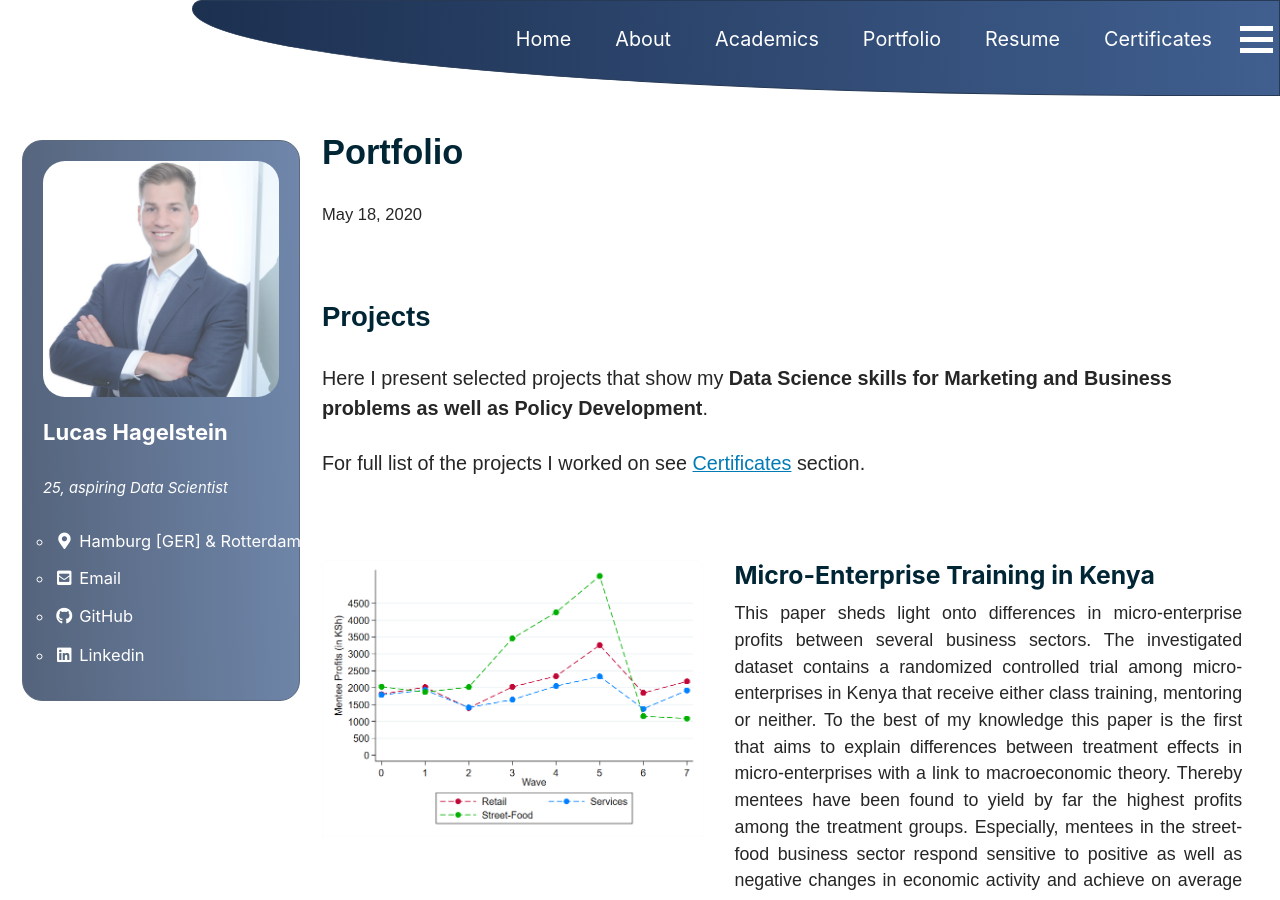
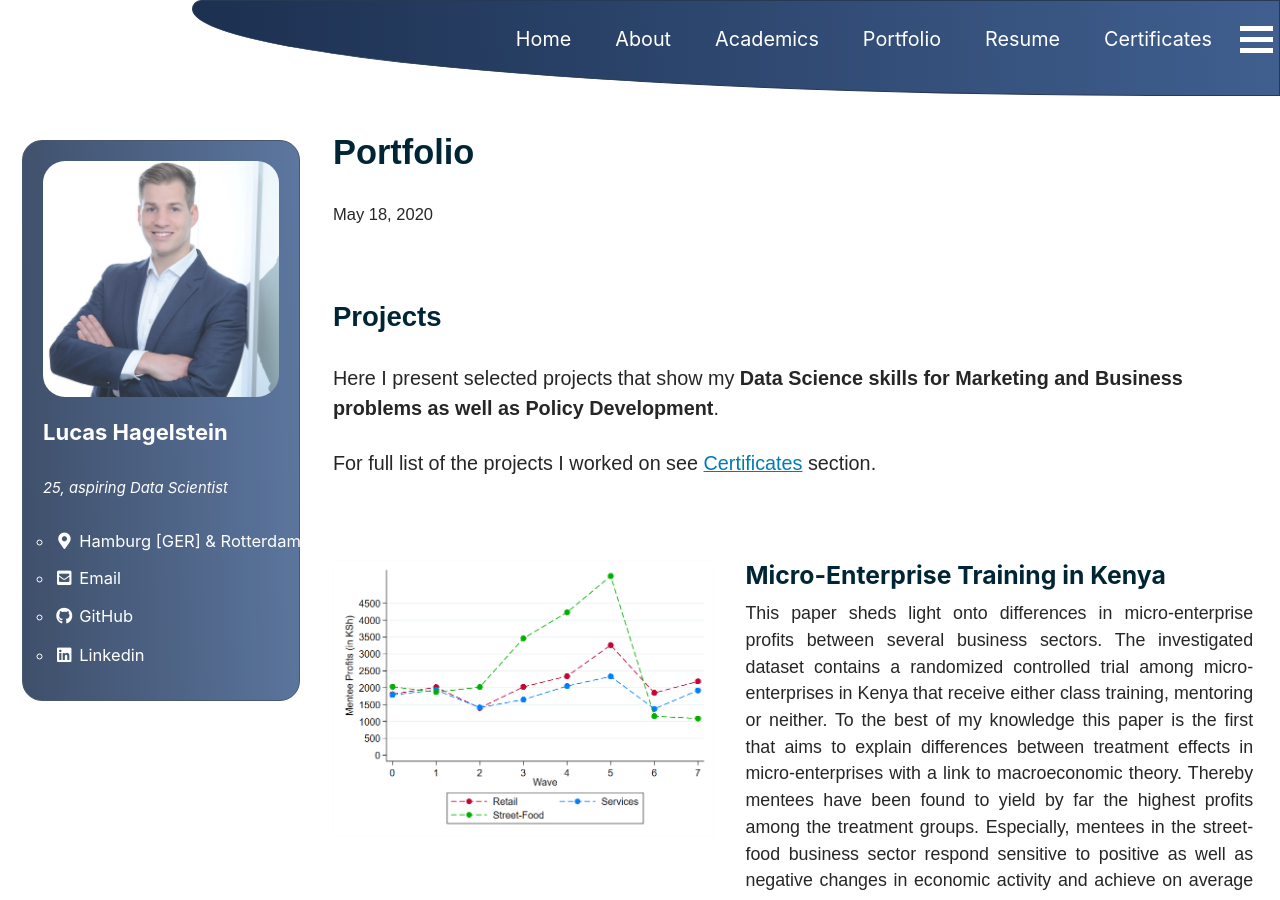
Before and after one commit to LHAGELS/LHAGELS.github.io, a Jekyll site: the page built from _pages/portfolio.md, in a window 1280 px wide and 900 px high. Built offline with Jekyll 4.4.1, drawn with Linux system fonts in a browser that asks for light colours; cached includes are drawn as plain includes; nearby versions of some CDN libraries.

Commit message:
new github

```diff
--- a/_sass/minimal-mistakes/_page.scss
+++ b/_sass/minimal-mistakes/_page.scss
@@ -34,7 +34,7 @@
   .page__inner-wrap {
     float: left;
     margin-top: 0em;
-    margin-left: 0;
+    margin-left: 0.5em;
     margin-right: 0;
     width: 100%;
     clear: both;
--- a/_sass/minimal-mistakes/_sidebar.scss
+++ b/_sass/minimal-mistakes/_sidebar.scss
@@ -19,7 +19,7 @@
   @include breakpoint($large) {
     float: left;
     width: calc(#{$right-sidebar-width-narrow} - 1em);
-    opacity: 0.75;
+    opacity: 0.85;
     -webkit-transition: opacity 0.2s ease-in-out;
     transition: opacity 0.2s ease-in-out;
 
```
